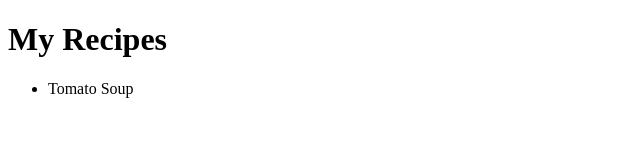
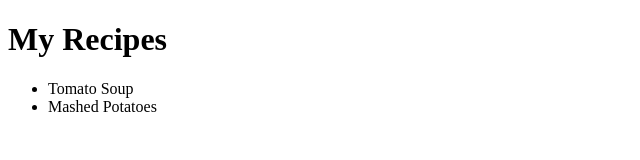
Before and after one commit to off2mxrs/recipe-app-test, a plain HTML site: page index.html in a window 1280 px wide. Shown: the whole page, without its empty margins (0-640 px from the left). Drawn offline with Linux system fonts and the light colour scheme.

Commit message:
Adds a second recipe

```diff
--- a/index.html
+++ b/index.html
@@ -11,6 +11,7 @@
 
     <ul>
         <li>Tomato Soup</li>
+        <li>Mashed Potatoes</li>
     </ul>
 </body>
 </html>
```
